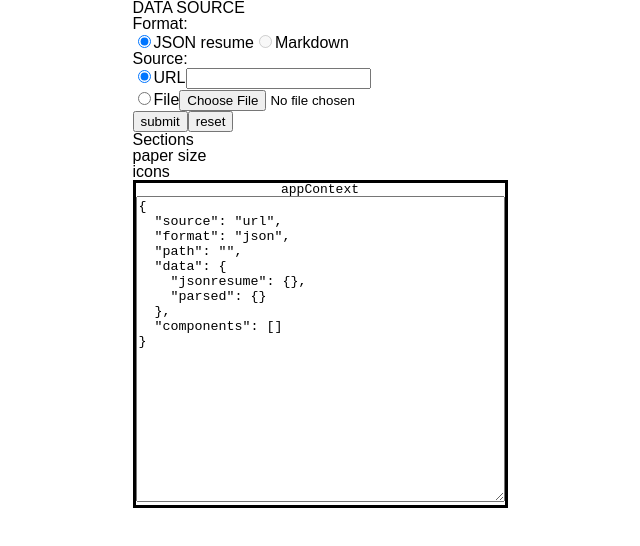
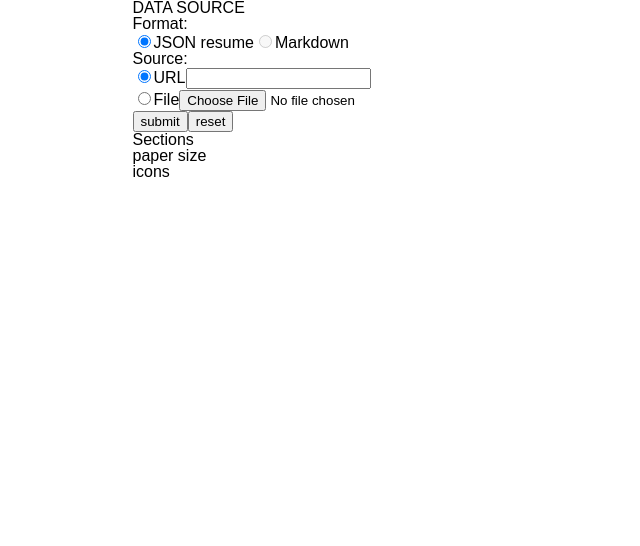
Before and after one commit to chrjl/react-resume--server, a React (Vite) app: page / in a window 1280 px wide. Shown: the top 546 px of the page, without its empty margins (320-960 px from the left). Built offline with nearby package versions, Linux system fonts and the light colour scheme.

Commit message:
fix: remove buggy DebugArea

```diff
--- a/src/App.tsx
+++ b/src/App.tsx
@@ -21,13 +21,6 @@ export default function App() {
       <div id="document">
         <Document />
       </div>
-
-      <div id="debug-area">
-        <DebugArea
-          title="appContext"
-          text={JSON.stringify(appContext, null, 2)}
-        />
-      </div>
     </AppContext.Provider>
   );
 }
```
